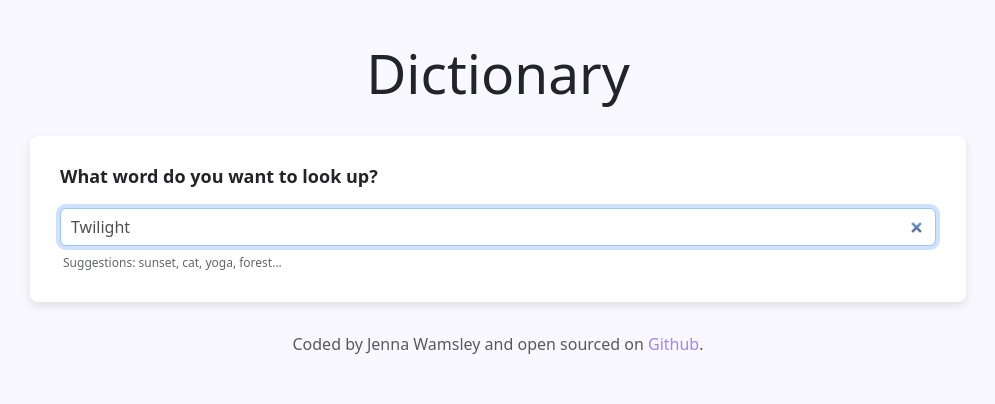
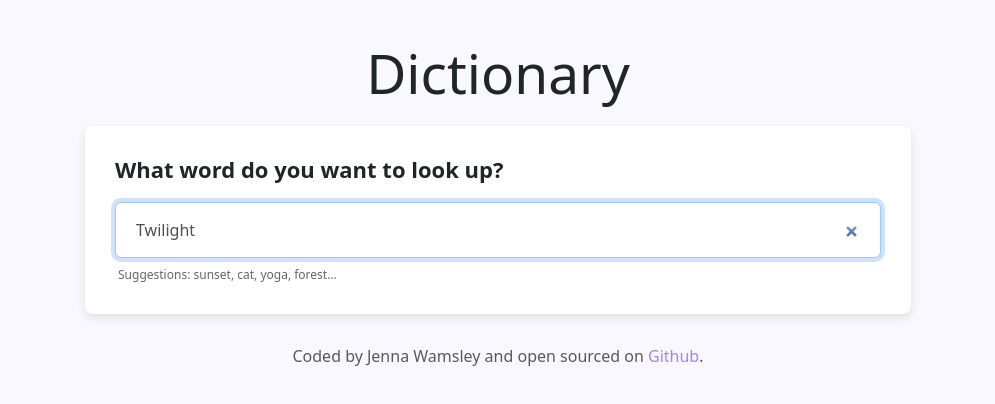
Before and after one commit to jwam-create/dictionary-app-react, a React (Create React App) app: page / in a window 1280 px wide. Shown: the top 404 px of the page, without its empty margins (142-1137 px from the left). Built offline with nearby package versions, Linux system fonts and the light colour scheme; no server answers.

Commit message:
Adjusted styling

```diff
--- a/src/App.css
+++ b/src/App.css
@@ -1,7 +1,7 @@
 .App {
 	min-height: 100vh;
 	background-color: #f9f8fe;
-	max-width: 960px;
+	max-width: 850px;
 	margin: 0 auto;
 }
 #root {
--- a/src/Dictionary.css
+++ b/src/Dictionary.css
@@ -6,21 +6,21 @@
 }
 .Dictionary section {
 	background-color: white;
-	margin: 30px 0;
+	margin: 20px 0;
 	padding: 30px;
 	border-radius: 8px;
 	box-shadow: 0 4px 10px rgba(0, 0, 0, 10%);
 }
 .Dictionary h2 {
 	text-align: left;
-	font-size: 18px;
+	font-size: 22px;
 	font-weight: bold;
 	margin-bottom: 20px;
 }
 .Dictionary input {
 	color: 333;
 	opacity: 0.8;
-	padding: 6px 10px;
+	padding: 15px 20px;
 	border: 1px solid #ddd;
 	border-radius: 6px;
 }
--- a/src/Results.css
+++ b/src/Results.css
@@ -1,4 +1,4 @@
-.Results h2 {
+.Results h1 {
 	font-size: 36px;
 	line-height: 1.5;
 	font-weight: 625;
--- a/src/Results.js
+++ b/src/Results.js
@@ -7,7 +7,7 @@ export default function Results(props) {
 		return (
 			<div className="Results">
 				<section>
-					<h2 className="text-capitalize word">{props.results.word}</h2>
+					<h1 className="text-capitalize word">{props.results.word}</h1>
 
 					<h4>
 						{props.results.phonetics.map(function (phonetics, index) {
```
